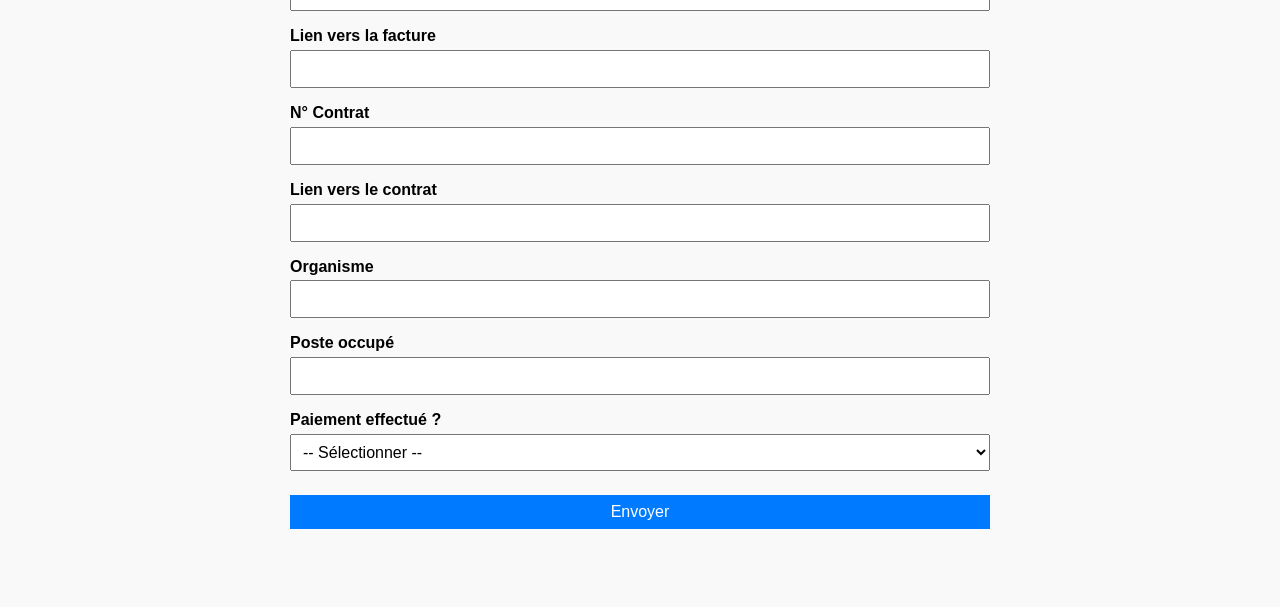
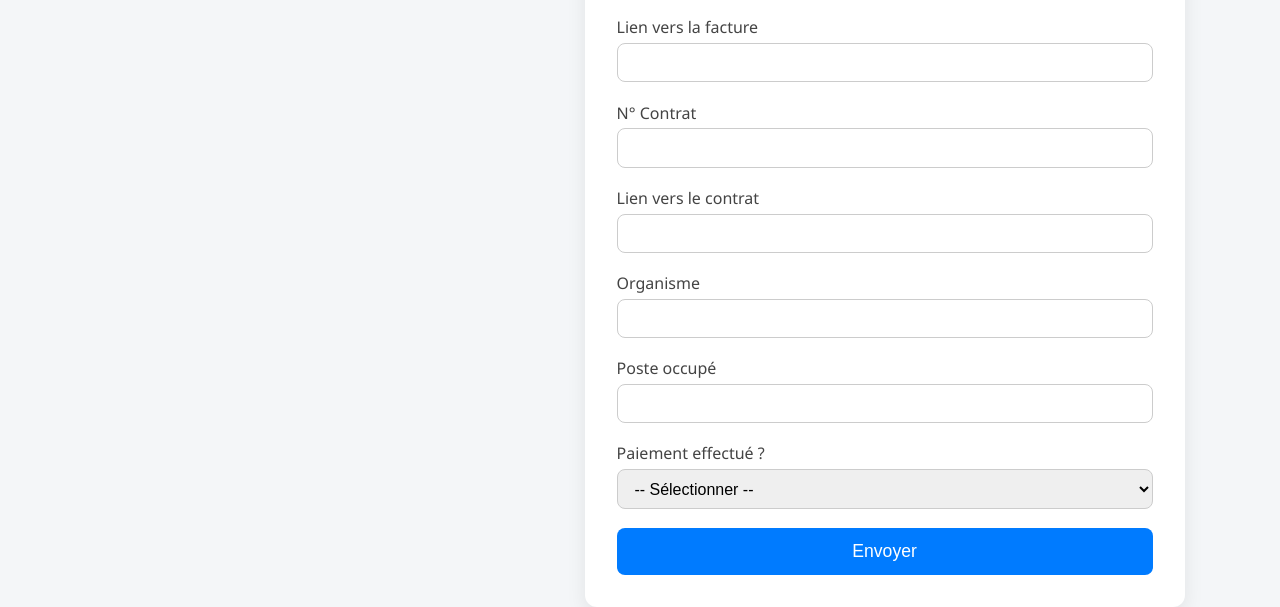
Before and after one commit to fabiencroguennec/formulaire-artiste, a plain HTML site: page index.html in a window 1280 px wide. Shown: the part 702-1309 px from the top of the page. Before the commit the page ends 1263 px from the top, so only its background shows below. Drawn offline with Linux system fonts and the light colour scheme.

Commit message:
Add files via upload

```diff
--- a/index.html
+++ b/index.html
@@ -4,34 +4,77 @@
   <meta charset="UTF-8">
   <title>Formulaire Statut Artiste</title>
   <style>
-    body {
-      font-family: Arial, sans-serif;
-      max-width: 700px;
-      margin: auto;
-      padding: 2rem;
-      background-color: #f9f9f9;
-    }
-    label {
-      font-weight: bold;
-      display: block;
-      margin-top: 1rem;
-    }
-    input, select, textarea, button {
-      width: 100%;
-      padding: 0.5rem;
-      margin-top: 0.3rem;
-      font-size: 1rem;
+  * {
     box-sizing: border-box;
   }
+
+  body {
+    font-family: 'Segoe UI', sans-serif;
+    background: #f4f6f8;
+    display: flex;
+    align-items: center;
+    justify-content: center;
+    min-height: 100vh;
+    margin: 0;
+  }
+
+  form {
+    background: white;
+    padding: 2rem;
+    border-radius: 12px;
+    box-shadow: 0 8px 20px rgba(0, 0, 0, 0.08);
+    width: 100%;
+    max-width: 600px;
+  }
+
+  h1 {
+    text-align: center;
+    margin-bottom: 2rem;
+    color: #333;
+  }
+
+  label {
+    display: block;
+    margin-bottom: 0.3rem;
+    font-weight: 500;
+    color: #444;
+  }
+
+  input, select, textarea {
+    width: 100%;
+    padding: 0.6rem 0.8rem;
+    margin-bottom: 1.2rem;
+    border: 1px solid #ccc;
+    border-radius: 8px;
+    font-size: 1rem;
+    transition: border 0.2s ease;
+  }
+
+  input:focus, select:focus, textarea:focus {
+    border-color: #007bff;
+    outline: none;
+  }
+
   button {
-      background-color: #007bff;
+    width: 100%;
+    background: #007bff;
     color: white;
+    padding: 0.8rem;
     border: none;
-      margin-top: 1.5rem;
+    border-radius: 8px;
+    font-size: 1.1rem;
     cursor: pointer;
+    transition: background 0.2s ease;
   }
+
   button:hover {
-      background-color: #0056b3;
+    background: #0056b3;
+  }
+
+  @media (max-width: 500px) {
+    form {
+      padding: 1.5rem;
+    }
   }
 </style>
 </head>
```
Lines whose indentation alone changed are shown as unchanged.
